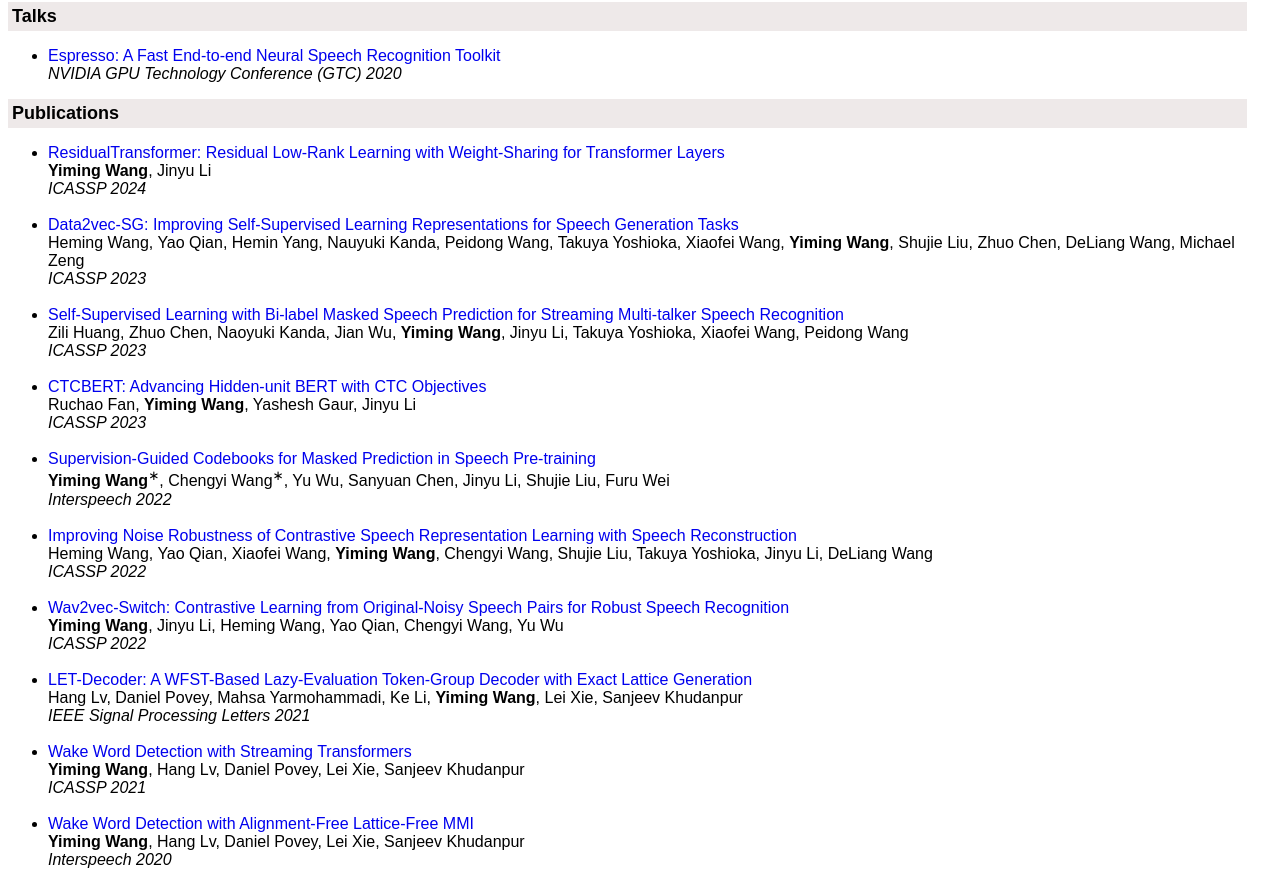
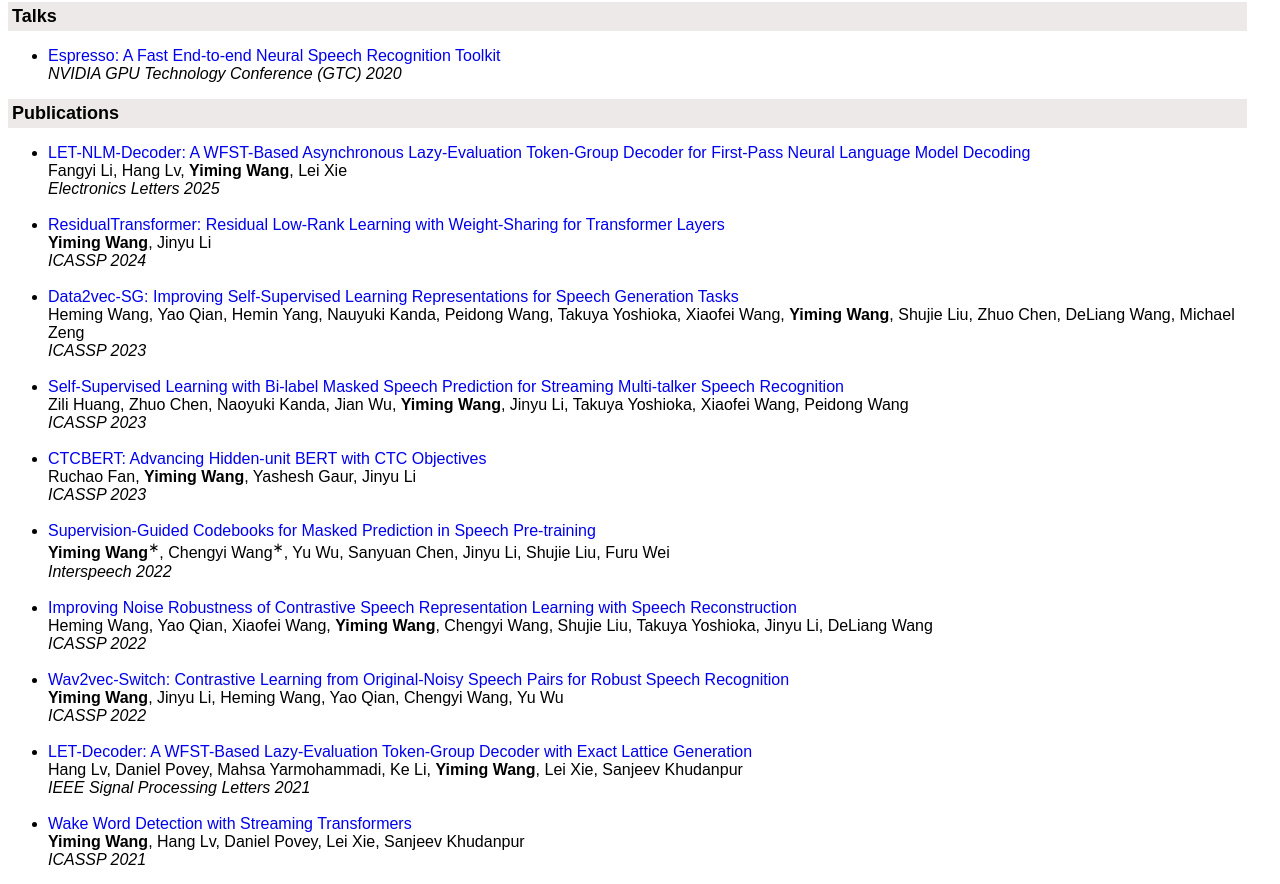
Before and after one commit to freewym/freewym.github.io, a plain HTML site: page index.html in a window 1280 px wide. Shown: the part 1714-2598 px from the top of the page. Drawn offline with Linux system fonts and the light colour scheme.

Commit message:
update publications

```diff
--- a/index.html
+++ b/index.html
@@ -251,6 +251,12 @@ Instructor: <a href="https://cs.nju.edu.cn/lining/" target="_blank">Ning Li</a>
 
 <ul>
 
+<li><a href="https://ietresearch.onlinelibrary.wiley.com/doi/full/10.1049/ell2.70145" target="_blank">LET-NLM-Decoder: A WFST-Based Asynchronous Lazy-Evaluation Token-Group Decoder for First-Pass Neural Language Model Decoding</a><br>
+Fangyi Li, Hang Lv, <b>Yiming Wang</b>, Lei Xie <br>
+<i>Electronics Letters 2025</i>
+</li>
+<br>
+
 <li><a href="https://arxiv.org/pdf/2310.02489.pdf" target="_blank">ResidualTransformer: Residual Low-Rank Learning with Weight-Sharing for Transformer Layers</a><br>
 <b>Yiming Wang</b>, Jinyu Li <br>
 <i>ICASSP 2024</i>
```
